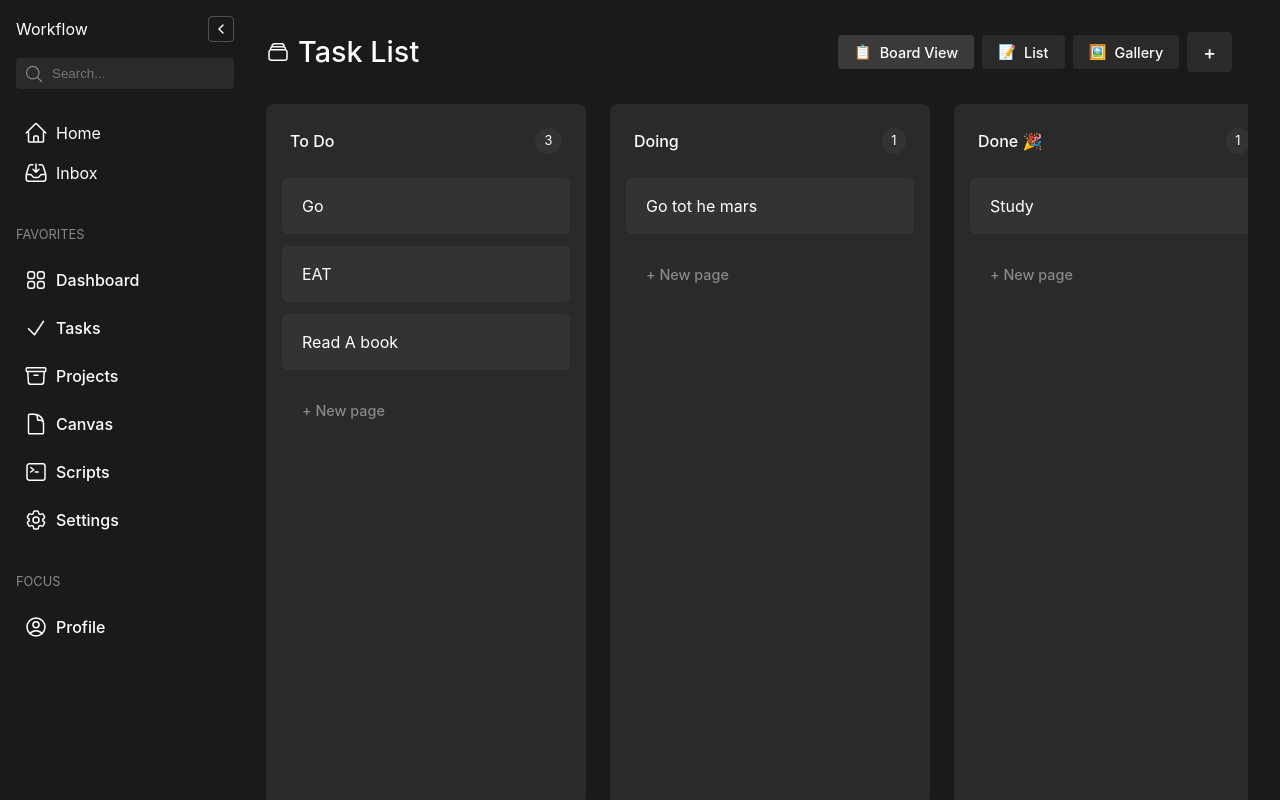
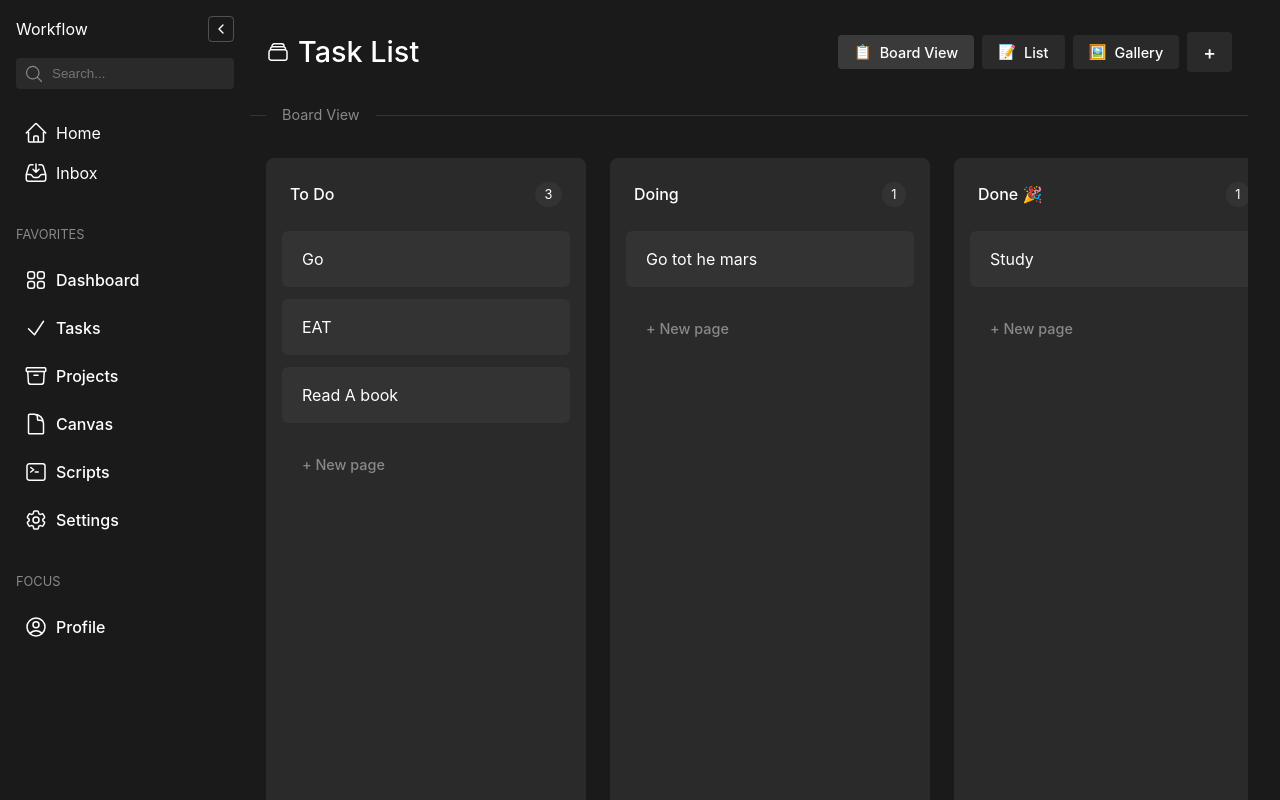
Before and after one commit to EXDEICIDA/WorkFlow-App, a React (Vite) app in the folder workflow-app/: page /tasks in a window 1280 px wide. Built offline with nearby package versions, Linux system fonts and the light colour scheme.

Commit message:
board view

```diff
--- a/workflow-app/src/Pages/TasksPage.css
+++ b/workflow-app/src/Pages/TasksPage.css
@@ -179,3 +179,31 @@ body[data-sidebar="collapsed"] .tasks-container {
 .tasks-board::-webkit-scrollbar-thumb:hover {
   background: #333;
 }
+
+.view-divider {
+  position: relative;
+  padding: 0 1rem;
+  margin: 1rem 0 2rem 0;
+  display: flex;
+  align-items: center;
+}
+
+.view-divider::after {
+  content: "";
+  position: absolute;
+  left: 0;
+  right: 0;
+  top: 50%;
+  height: 1px;
+  background-color: #333;
+  z-index: 1;
+}
+
+.view-label {
+  background-color: #1a1a1a;
+  color: #888;
+  padding: 0 1rem;
+  font-size: 0.9rem;
+  position: relative;
+  z-index: 2;
+}
--- a/workflow-app/src/Pages/TasksPage.jsx
+++ b/workflow-app/src/Pages/TasksPage.jsx
@@ -43,6 +43,10 @@ const TasksPage = () => {
         </div>
       </div>
 
+      <div className="view-divider">
+        <span className="view-label">Board View</span>
+      </div>
+
       <div className="tasks-board">
         <div className="task-column">
           <div className="column-header">
```
